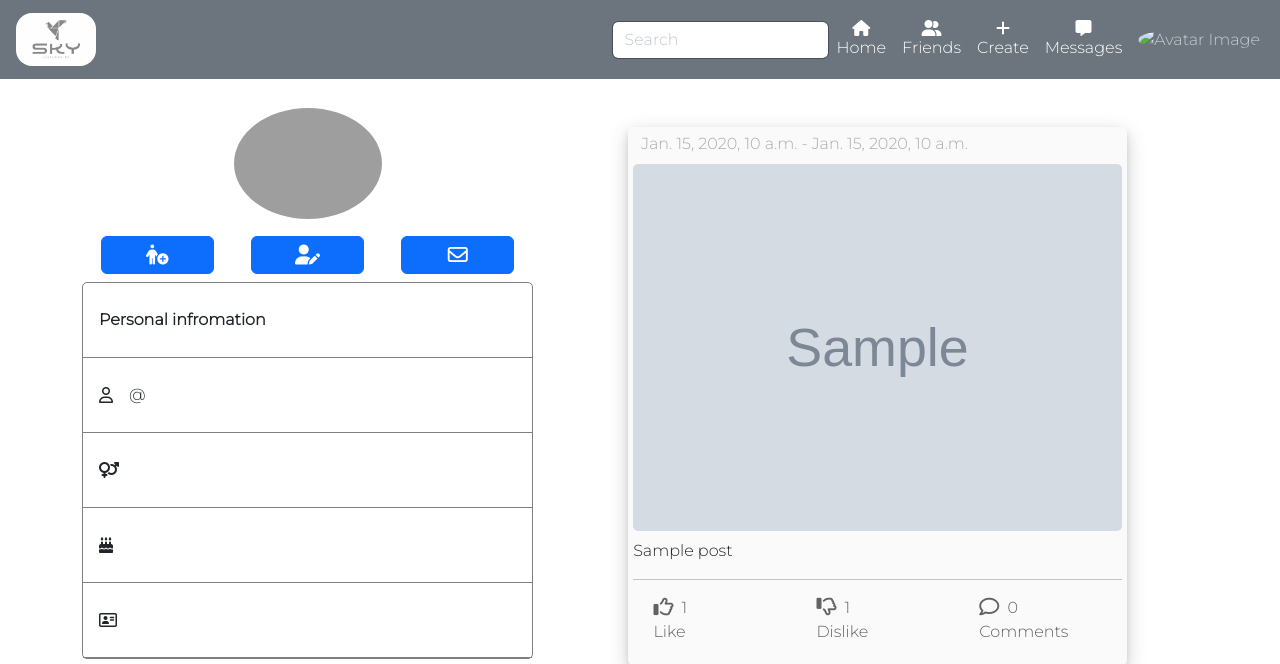
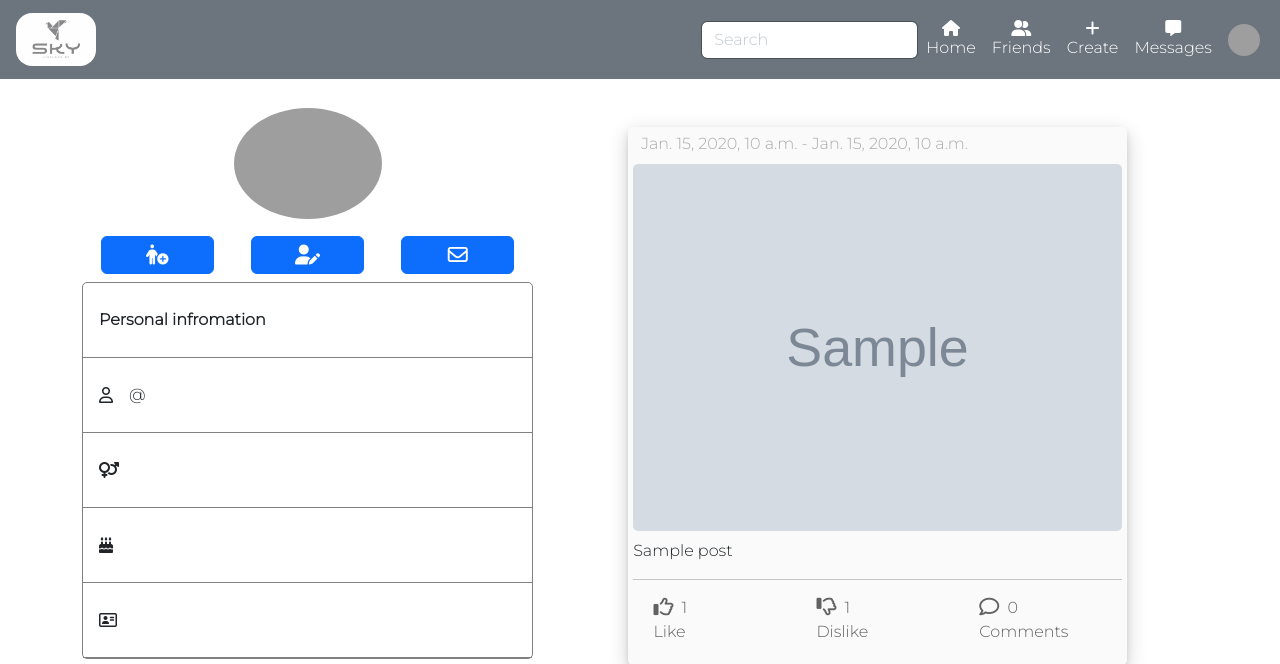
Before and after one commit to Aymammet/sky, a Django app: template templates/profile-details.html in a window 1280 px wide. Shown: the top 664 px of the page. Run offline with Django 3.2, Linux system fonts and the light colour scheme; the template is opened without the code that fills it: most values are stand-ins (such as "Sample title", 1, 10 or a date in 2020); grey boxes marked "Sample" are stand-in pictures; some libraries are stand-ins or nearby versions; grey boxes are pictures that could not be loaded.

Commit message:
Sky icon as home page and user updated

```diff
--- a/templates/base.html
+++ b/templates/base.html
@@ -16,7 +16,7 @@
     <body>
         <nav class="navbar navbar-expand-md text-bg-secondary" data-bs-theme="dark">
             <div class="container-fluid">
-                <a class="navbar-brand" href="#">
+                <a class="navbar-brand" href="{% url 'posts' %}">
                     <img  class="h-25 d-inline-block rounded-4 mx-1" style="width: 80px;" src="{% static 'images/sky_logo_main.png' %}" alt="Skylogo-main">
                 </a>
                 <button class="navbar-toggler" type="button" data-bs-toggle="collapse" data-bs-target="#navbarSupportedContent" aria-controls="navbarSupportedContent" aria-expanded="false" aria-label="Toggle navigation">
@@ -61,10 +61,10 @@
                         </li>
                         <li class="nav-item dropdown d-flex justify-content-center align-items-center">
                             <a class="nav-link" href="#" role="button" data-bs-toggle="dropdown" aria-expanded="false">
-                                <img class="rounded-circle" alt="Avatar Image" width="32" height="32">
+                                <img class="rounded-circle" src="https://cdn.pixabay.com/photo/2014/11/13/06/12/boy-529067__340.jpg" alt="Avatar Image" width="32" height="32">
                             </a>
                             <ul class="dropdown-menu bg-secondary dropdown-menu-end">
-                                <li><a class="dropdown-item" href="#">Aykos</a></li>
+                                <li><a class="dropdown-item" href="{% url 'profile' user.id %}">{{ user.username }}</a></li>
                                 <li><hr class="dropdown-divider"></li>
                                 <li>
                                     <a class="dropdown-item" href="{% url 'logout' %}">
--- a/templates/profile-details.html
+++ b/templates/profile-details.html
@@ -5,7 +5,7 @@
     <div class="row my-4">
         <div style="height: auto;" class="col-md-5 col-lg-5 col-sm-12 d-flex align-content-start flex-column">
             <div class="my-1 d-flex justify-content-center">
-                <img src="https://bootdey.com/img/Content/avatar/avatar7.png" alt="Admin" class="rounded-circle border border-white" width="150">
+                <img src="https://cdn.pixabay.com/photo/2014/11/13/06/12/boy-529067__340.jpg" alt="Admin" class="rounded-circle border border-white" width="150">
             </div>
             <div class="my-1 d-flex justify-content-center">
                 <p class="my-0 font-weight-bold">
```
